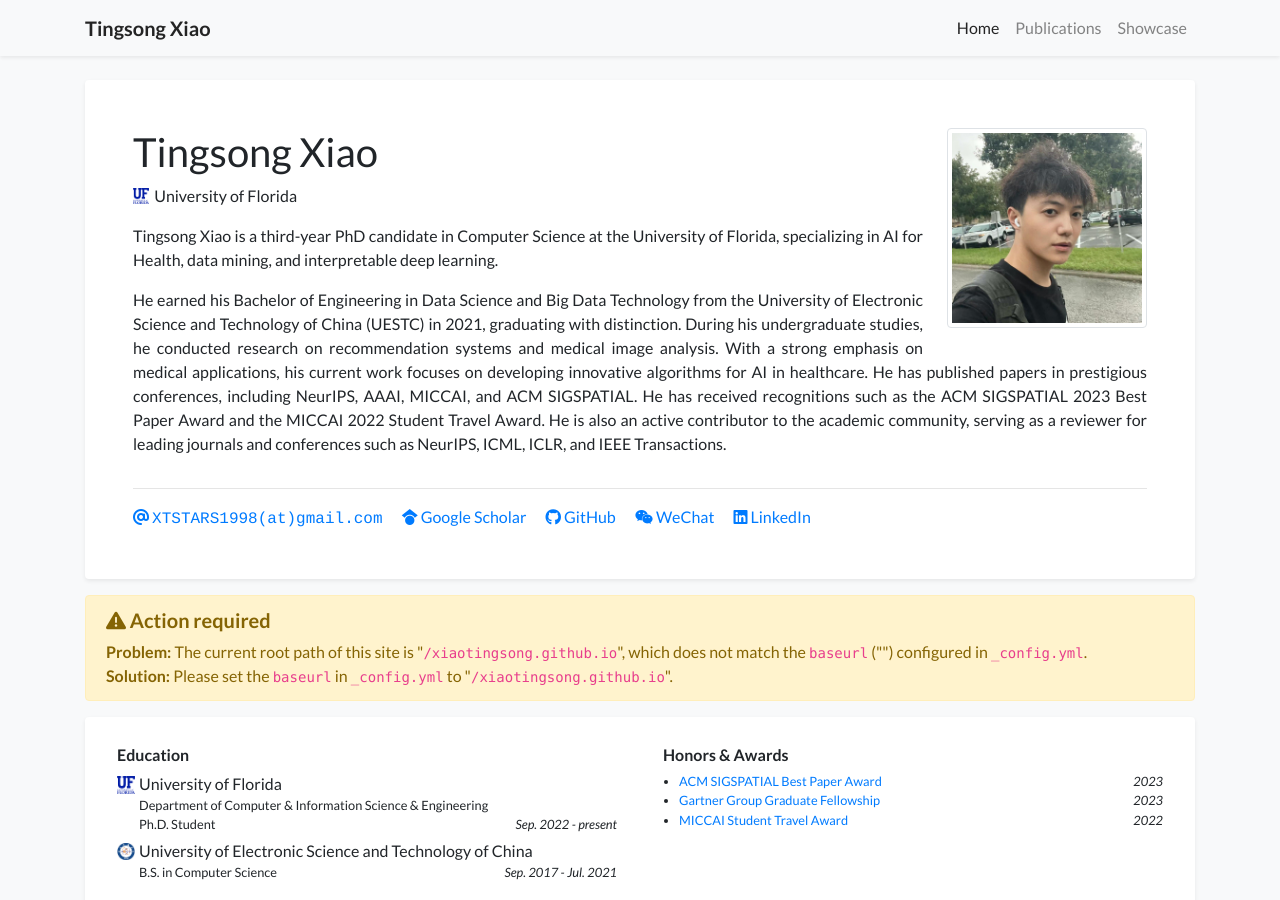
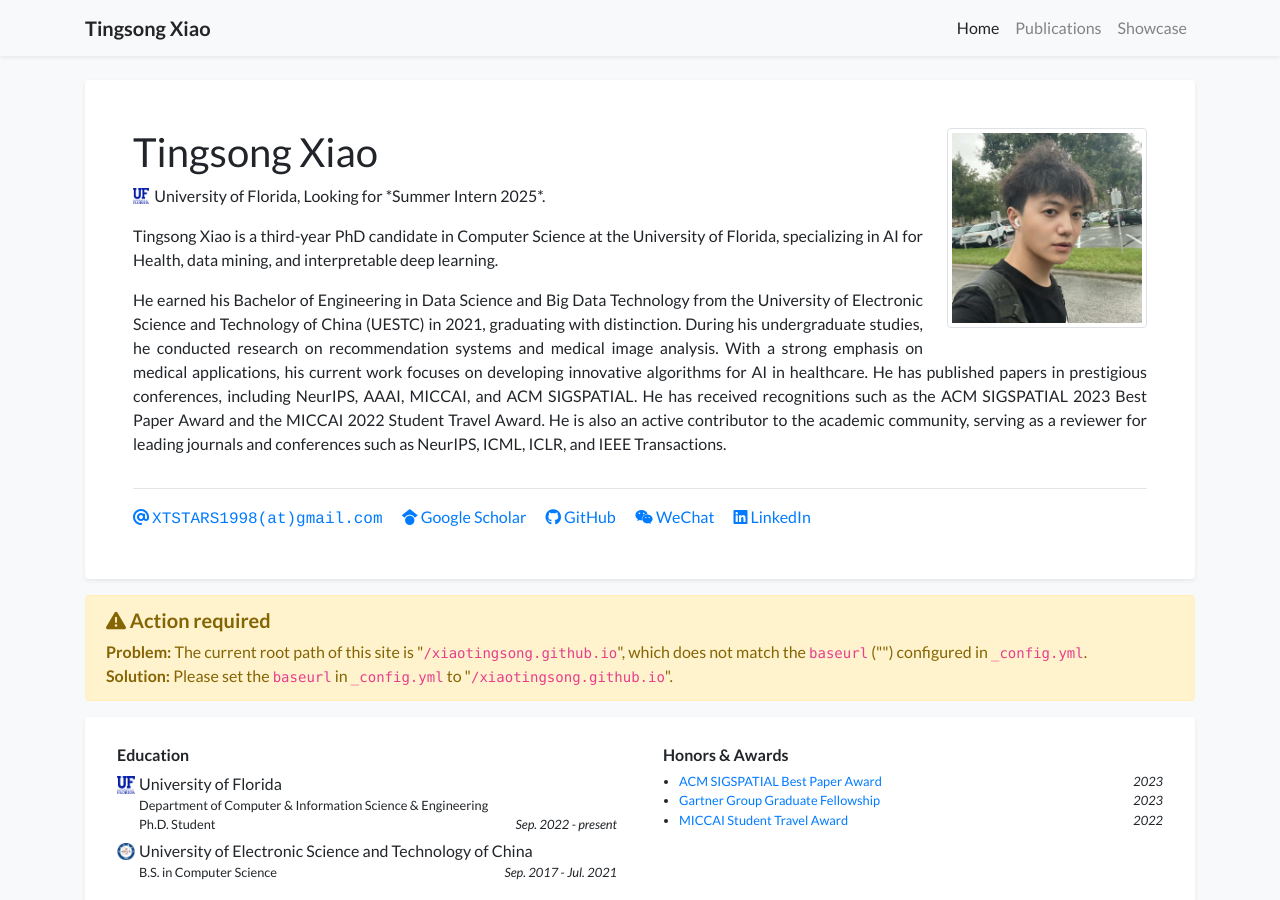
Before and after one commit to xiaotingsong/xiaotingsong.github.io, a Jekyll site: the page built from index.html, in a window 1280 px wide and 900 px high. Built offline with Jekyll 4.4.1, drawn with Linux system fonts in a browser that asks for light colours; nearby versions of some CDN libraries; a style sheet for code colours, icons or effects is not loaded.

Commit message:
Update profile.yml

```diff
--- a/_data/profile.yml
+++ b/_data/profile.yml
@@ -4,7 +4,7 @@ navbar_name: "Tingsong Xiao"
 
 positions:
 - logo: /assets/images/badges/UFlogo.png  # Logo is optional
-  name: University of Florida
+  name: University of Florida, Looking for *Summer Intern 2025*.
 
 email: "XTSTARS1998@gmail.com"
 # cv_link: link-to-your-cv-file
```
